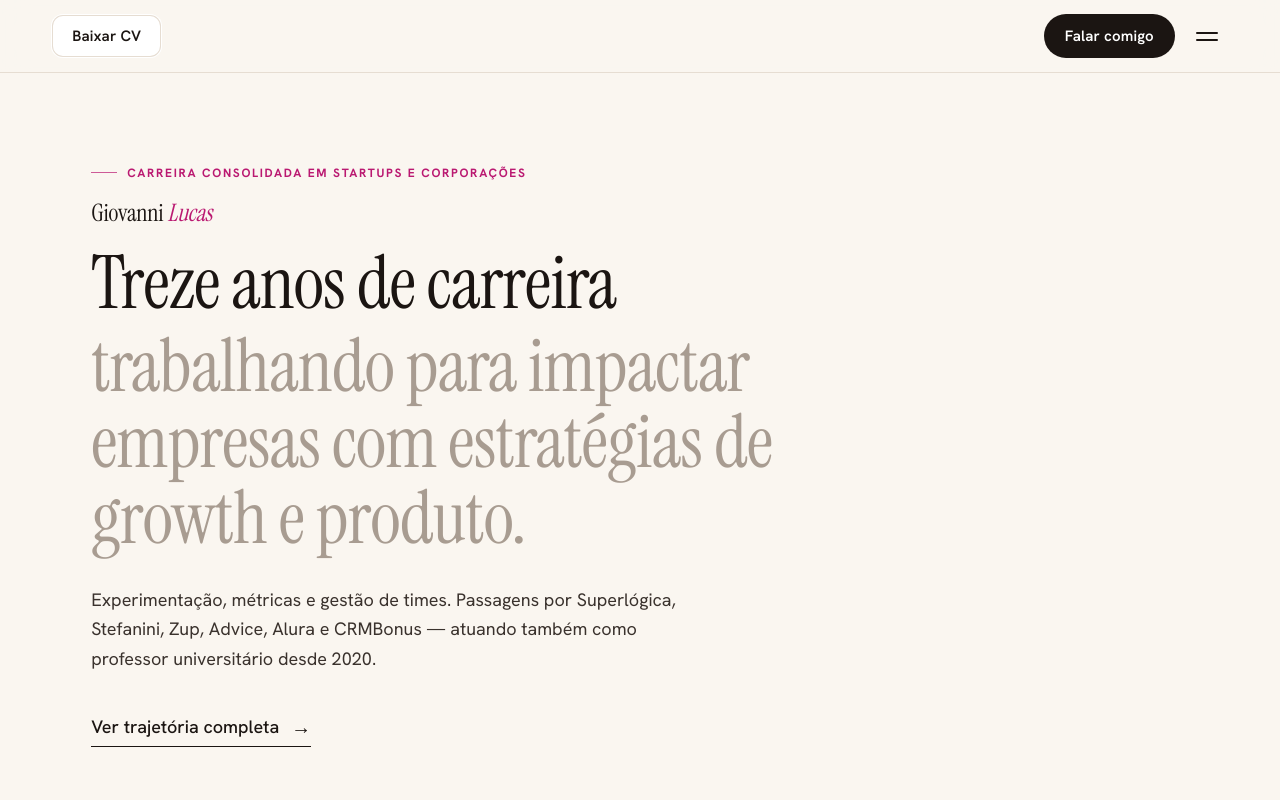
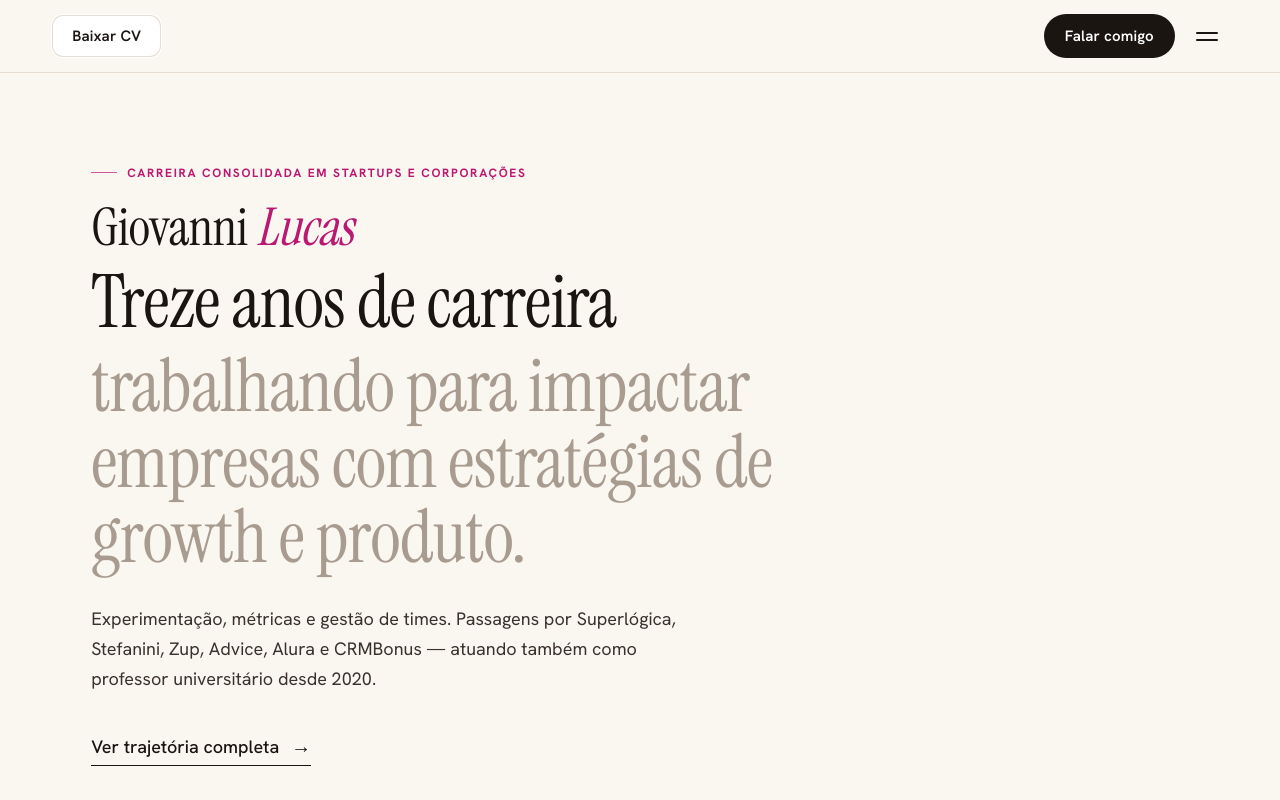
Before and after one commit to giolucas/giolucas, a Next.js app: page / in a window 1280 px wide. Shown: the top 800 px of the page. Built offline with nearby package versions, Linux system fonts and the light colour scheme.

Commit message:
Increase hero name size for clearer hierarchy

```diff
--- a/src/components/Hero.tsx
+++ b/src/components/Hero.tsx
@@ -13,10 +13,11 @@ export default function Hero() {
 
       <p
         style={{
-          margin: "16px 0 0",
+          margin: "20px 0 0",
           fontFamily: "var(--font-display)",
           fontWeight: 400,
-          fontSize: "clamp(1.15rem,2.4vw,1.5rem)",
+          fontSize: "clamp(2rem,5vw,3.25rem)",
+          lineHeight: 1.05,
           letterSpacing: "var(--tracking-display)",
           color: "var(--text-strong)",
         }}
@@ -26,7 +27,7 @@ export default function Hero() {
 
       <h1
         style={{
-          margin: "18px 0 0",
+          margin: "10px 0 0",
           fontFamily: "var(--font-display)",
           fontWeight: 400,
           fontSize: "clamp(2.25rem,7.4vw,4.6rem)",
```
